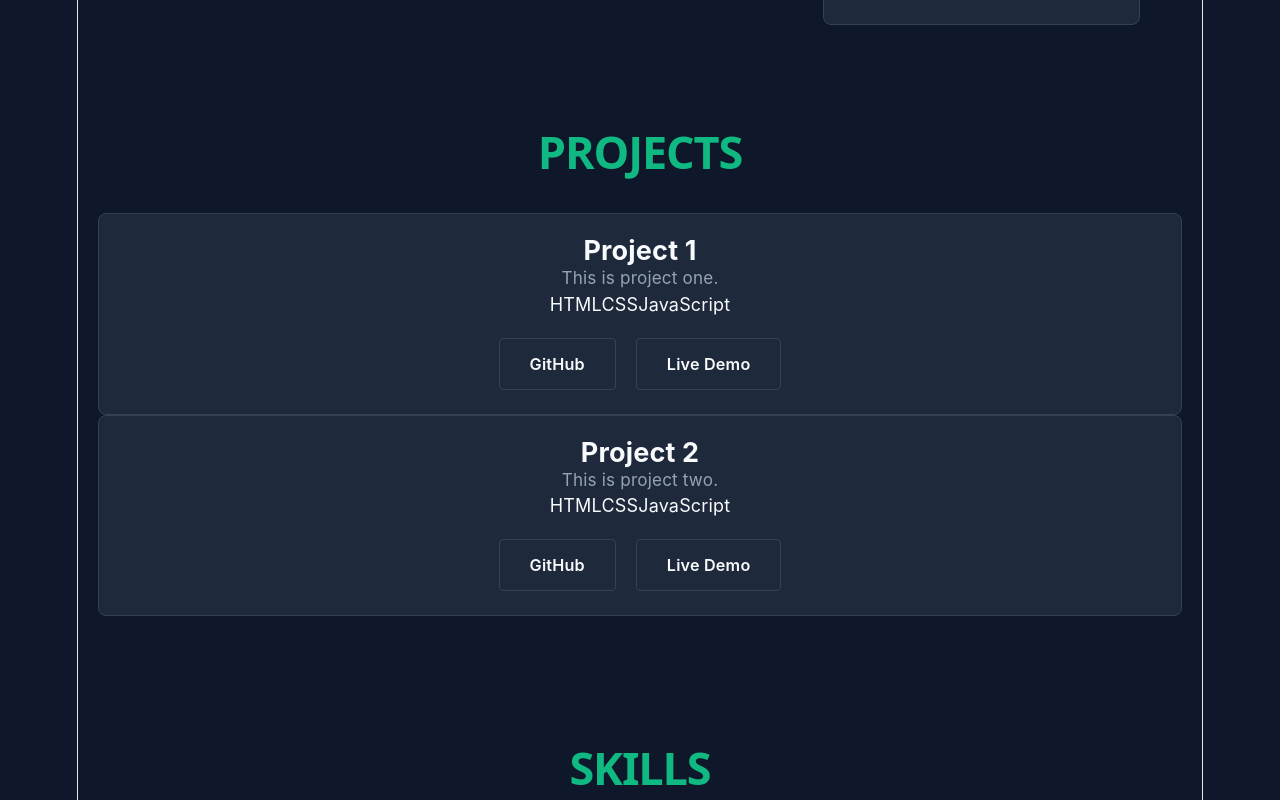
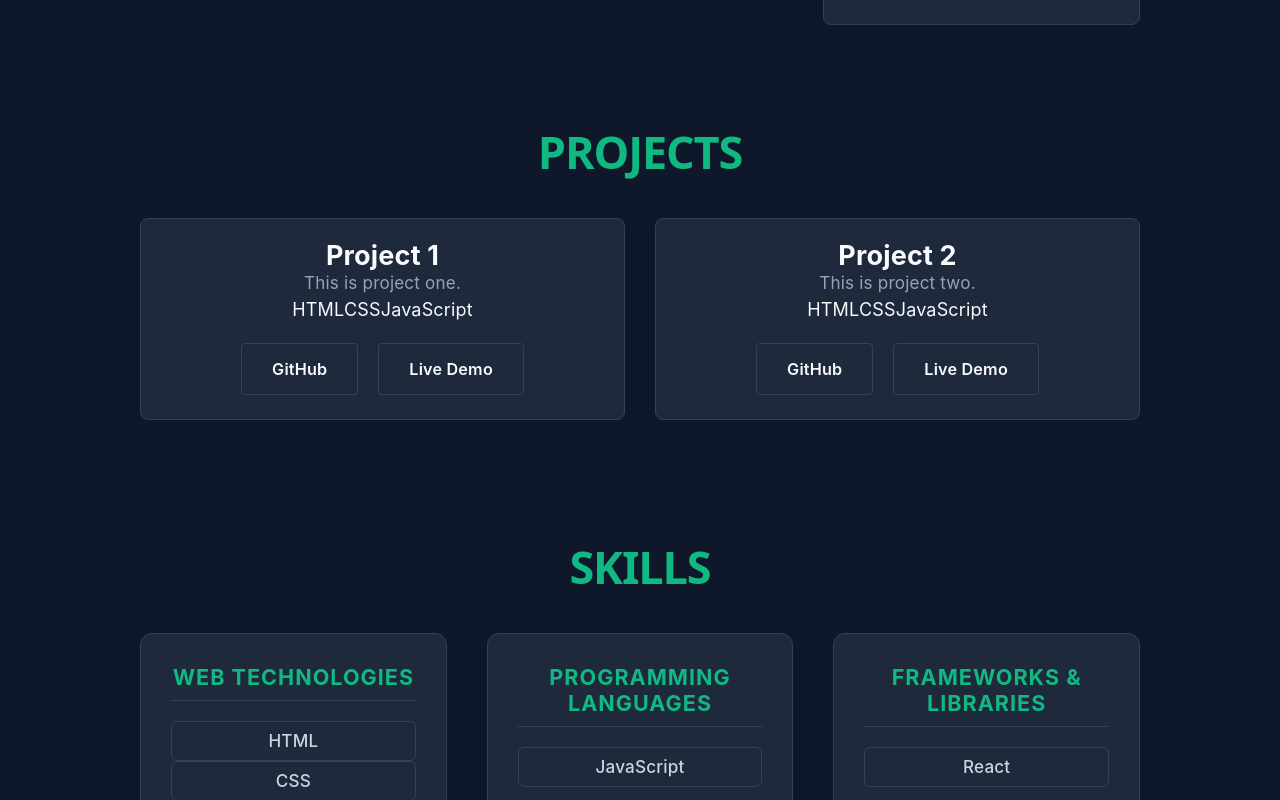
Before and after one commit to changr0/rickey-chang, a React (Vite) app: page / in a window 1280 px wide. Shown: the part 1160-1960 px from the top of the page. Built offline with nearby package versions, Linux system fonts and the light colour scheme.

Commit message:
Minor fixes

```diff
--- a/src/App.css
+++ b/src/App.css
@@ -6,22 +6,27 @@
 
 body {
   font-family: -apple-system, BlinkMacSystemFont, 'Segoe UI', Roboto, sans-serif;
-  background-color: #0f172a; /* Keeps the page dark even while loading */
+  background-color: #0f172a;
 }
 
 main {
   display: flex;
   flex-direction: column;
-  gap: 40px; /* This creates a consistent vertical gap between Projects and Skills */
+  gap: 40px;
   background-color: #0f172a;
+  width: 100%;
+  border-left: none;
+  border-right: none;
+  box-shadow: none;
 }
 
 /* Global Section Title Styling */
 .section-title {
   text-align: center;
-  font-size: 2.5rem;    /* This sets the exact same size for all sections */
-  color: #10b981;       /* Keeping your signature green color */
-  margin-bottom: 40px;  /* Consistent spacing below the title */
+  font-size: 2.5rem !important;
+  color: #10b981;
+  margin-bottom: 40px;
   font-weight: 700;
   letter-spacing: -0.025em;
+  text-transform: uppercase;
 }
--- a/src/components/Contact.css
+++ b/src/components/Contact.css
@@ -1,6 +1,6 @@
 .contact-section {
   background-color: #0f172a;
-  padding: 40px 20px 0 20px; /* 0 bottom padding because the footer handles the bottom */
+  padding: 40px 20px 0 20px;
   color: #f8fafc;
 }
 
@@ -25,7 +25,6 @@
   margin-bottom: 80px;
 }
 
-/* Base button styles to match your Hero actions */
 .contact-btn {
   padding: 14px 32px;
   border-radius: 4px;
@@ -35,7 +34,6 @@
   font-size: 1rem;
 }
 
-/* Filled Green Email Action Button */
 .email-btn {
   background-color: #10b981;
   color: #0f172a;
@@ -48,7 +46,6 @@
   transform: translateY(-2px);
 }
 
-/* Outlined LinkedIn Button */
 .linkedin-btn {
   border: 1px solid #334155;
   color: #f8fafc;
@@ -61,7 +58,6 @@
   transform: translateY(-2px);
 }
 
-/* Subtle Copyright Footer Row */
 .portfolio-footer {
   border-top: 1px solid #1e293b;
   padding: 30px 20px;
--- a/src/components/Hero.css
+++ b/src/components/Hero.css
@@ -1,5 +1,5 @@
 .hero-container {
-  background-color: #0f172a; /* Dark Navy */
+  background-color: #0f172a;
   color: #f8fafc;
   min-height: 50vh;
   display: flex;
@@ -16,7 +16,7 @@
 .hero-badge {
   display: block;
   font-family: 'Courier New', Courier, monospace;
-  color: #10b981; /* Emerald Green */
+  color: #10b981;
   text-transform: uppercase;
   letter-spacing: 2px;
   font-size: 0.9rem;
@@ -24,7 +24,7 @@
 }
 
 .hero-title {
-  font-size: clamp(2.5rem, 8vw, 4.5rem); /* Responsive font sizing */
+  font-size: clamp(2.5rem, 8vw, 4.5rem);
   font-weight: 800;
   margin-bottom: 1.5rem;
   line-height: 1.1;
@@ -36,11 +36,11 @@
 
 .hero-description {
   font-size: 1.25rem;
-  color: #94a3b8; /* Slate Gray */
+  color: #94a3b8;
   line-height: 1.6;
   margin-bottom: 2.5rem;
   max-width: 600px;
-  margin-inline: auto; /* Centers the paragraph */
+  margin-inline: auto;
 }
 
 .hero-buttons {
@@ -50,7 +50,6 @@
   flex-wrap: wrap;
 }
 
-/* Button Styles */
 .button-primary{
   padding: 12px 30px;
   border-radius: 4px;
--- a/src/components/Projects.css
+++ b/src/components/Projects.css
@@ -1,30 +1,29 @@
 .projects-section {
-  background-color: #0f172a; /* Matching your Hero background */
+  background-color: #0f172a;
   padding: 20px 20px 40px 20px;
   color: #f8fafc;
+  width: 100%;
 }
 
 .projects-grid {
   display: grid;
-  /* This line makes it responsive: cards will be at least 300px wide */
   grid-template-columns: repeat(auto-fit, minmax(300px, 1fr));
   gap: 30px;
-  max-width: 1100px;
+  width: 100%;
+  max-width: 1000px;
   margin: 0 auto;
 }
 
 .project-card {
-  background-color: #1e293b; /* Slightly lighter navy for contrast */
+  background-color: #1e293b;
   border: 1px solid #334155;
   border-radius: 8px;
   padding: 24px;
-  /* Flexbox setup allows margin-top: auto to work on the links container */
   display: flex;
   flex-direction: column;
-  text-align: center; /* Centers the title and description text */
-  transform: translateY(-5px);
-  transition: transform 0.3s ease, border-color 0.3s ease;
+  text-align: center;
 }
+
 
 .project-card h3 {
   margin-top: 0;
--- a/src/components/Projects.jsx
+++ b/src/components/Projects.jsx
@@ -23,11 +23,10 @@ const Projects = () => {
 
     return (
         <section className = "projects-section" id = "projects">
-            <h2 className = "section-title"><b>PROJECTS</b></h2>
-            <div className = "projects-container">
+            <h2 className = "section-title">Projects</h2>
+            <div className = "projects-grid">
                 {projectData.map((project) => (
                     <div key = {project.id} className = "project-card">
-                        <div className = "card-content">
                         <h3>{project.title}</h3>
                         <p>{project.description}</p>
                         <div className = "technologies">
@@ -40,7 +39,6 @@ const Projects = () => {
                             <a href = {project.demoLink} target = "_blank" rel = "noopener noreferrer" className = "button-primary">Live Demo</a>
                         </div>
                     </div>
-                    </div>
                 ))}
             </div>
         </section>
--- a/src/components/Skills.css
+++ b/src/components/Skills.css
@@ -39,7 +39,7 @@
 
 .skill-list {
   display: flex;
-  flex-direction: column;
+  flex-wrap: wrap;
   gap: 12px;
   margin-top: 15px;
 }
@@ -52,12 +52,12 @@
   font-weight: 500;
   border: 1px solid #344256;
   transition: all 0.2s ease;
-  white-space: nowrap; /* Keeps single skills on one line */
+  white-space: nowrap;
 }
 
 .skill-item:hover {
   border-color: #10b981;
   color: #10b981;
-  background-color: #10b9810d; /* Soft glowing green background */
+  background-color: #10b9810d;
   transform: translateY(-1px);
 }
--- a/src/components/Skills.jsx
+++ b/src/components/Skills.jsx
@@ -19,7 +19,7 @@ const Skills = () => {
 
     return (
         <section className = "skills-section">
-            <h2 className = "section-title"><b>SKILLS</b></h2>
+            <h2 className = "section-title">Skills</h2>
             <div className = "skills-container">
                 {skillsData.map((category, index) => (
                     <div key = {index} className = "skill-category">
--- a/src/index.css
+++ b/src/index.css
@@ -55,11 +55,9 @@ body {
 }
 
 #root {
-  width: 1126px;
-  max-width: 100%;
+  width: 100%;
   margin: 0 auto;
   text-align: center;
-  border-inline: 1px solid var(--border);
   min-height: 100svh;
   display: flex;
   flex-direction: column;
```
Lines whose indentation alone changed are shown as unchanged.
